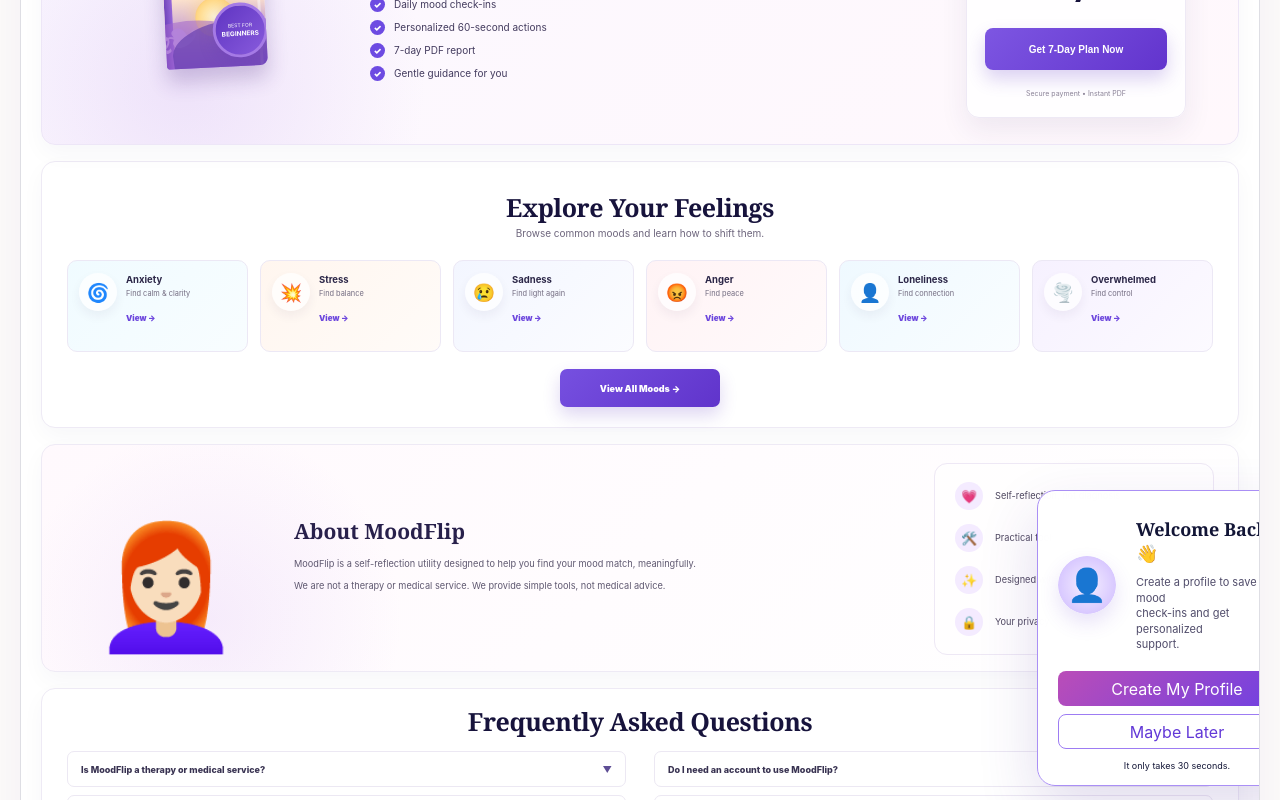
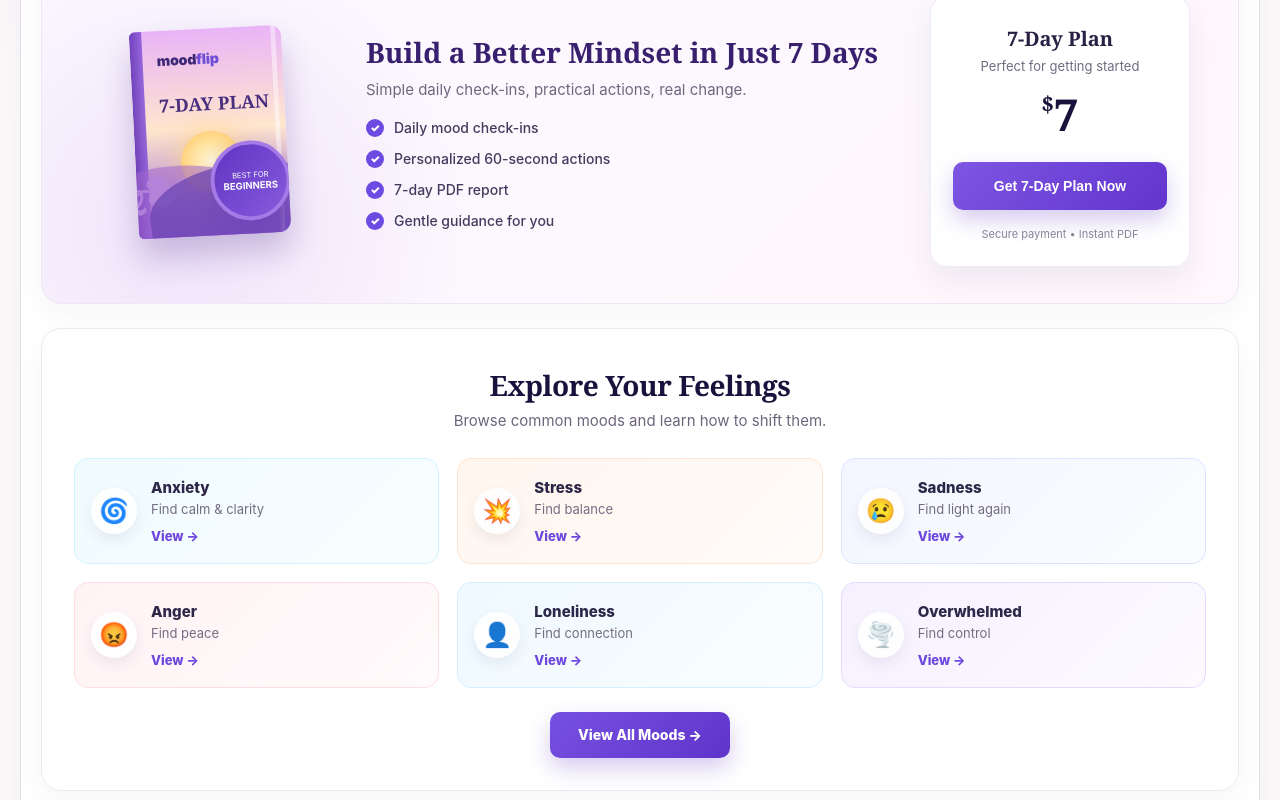
Before and after one commit to CodeStackLab/moodflip-website, a Next.js app: page / in a window 1280 px wide. Shown: the part 1480-2280 px from the top of the page. Built offline with nearby package versions, Linux system fonts and the light colour scheme.

Commit message:
Scale up font sizes, card dimensions, and layout spacing for premium readable UI across all sections

```diff
--- a/app/page.module.css
+++ b/app/page.module.css
@@ -808,48 +808,48 @@
 
 /* =============================================
    NEW SECTIONS: How It Works, Plan, Library,
-   About, FAQ
+   About, FAQ - Rich Readable Desktop Styling
    ============================================= */
 
 .howSection,
 .librarySection,
 .faqSection {
-  margin: 16px 20px;
-  padding: 30px 25px;
+  margin: 24px 20px;
+  padding: 40px 32px;
   border: 1px solid #eeeaf5;
-  border-radius: 14px;
+  border-radius: 20px;
   background: #fff;
-  box-shadow: 0 9px 23px rgba(42, 31, 87, 0.035);
+  box-shadow: 0 12px 30px rgba(42, 31, 87, 0.04);
 }
 
 /* Section heading used in How It Works, Library, FAQ */
 .howHeader {
   text-align: center;
-  margin-bottom: 0;
+  margin-bottom: 24px;
 }
 
 .howHeader h2 {
   margin: 0;
   color: #17133c;
   font-family: Georgia, "Times New Roman", serif;
-  font-size: 25px;
+  font-size: 28px;
   line-height: 1.2;
   letter-spacing: -0.45px;
 }
 
 .howHeader p {
-  margin: 5px 0 0;
+  margin: 8px 0 0;
   color: #6d657c;
-  font-size: 10px;
+  font-size: 15px;
 }
 
 /* How It Works steps */
 .stepsFlow {
   display: grid;
   grid-template-columns: repeat(5, 1fr);
-  gap: 20px;
+  gap: 24px;
   align-items: start;
-  margin-top: 28px;
+  margin-top: 32px;
 }
 
 .howStep {
@@ -857,14 +857,14 @@
 }
 
 .howIcon {
-  width: 72px;
-  height: 72px;
-  margin: 0 auto 10px;
+  width: 80px;
+  height: 80px;
+  margin: 0 auto 14px;
   border-radius: 50%;
   display: grid;
   place-items: center;
-  font-size: 30px;
-  box-shadow: inset 0 0 0 1px rgba(255, 255, 255, 0.8);
+  font-size: 34px;
+  box-shadow: inset 0 0 0 1px rgba(255, 255, 255, 0.8), 0 8px 18px rgba(0,0,0,0.04);
 }
 
 .how_blue { color: #268ac2; background: linear-gradient(135deg, #e7f8ff, #dff0ff); }
@@ -876,58 +876,60 @@
 .howStep > b {
   color: #2d1f8a;
   font-family: Georgia, "Times New Roman", serif;
-  font-size: 20px;
+  font-size: 22px;
+  display: block;
+  margin-bottom: 4px;
 }
 
 .howStep h3 {
-  margin: 5px 0 3px;
+  margin: 6px 0 4px;
   color: #211d43;
-  font-size: 10px;
+  font-size: 15px;
   font-weight: 800;
 }
 
 .howStep p {
-  width: 112px;
+  width: 160px;
   max-width: 100%;
   margin: 0 auto;
-  color: #736b80;
-  font-size: 8px;
-  line-height: 1.35;
+  color: #635b73;
+  font-size: 13px;
+  line-height: 1.45;
 }
 
 /* 7-Day Plan Section */
 .planSection {
   position: relative;
   overflow: hidden;
-  min-height: 280px;
-  margin: 16px 20px;
-  padding: 20px 52px;
+  min-height: 320px;
+  margin: 24px 20px;
+  padding: 36px 48px;
   border: 1px solid #ede6f7;
-  border-radius: 14px;
+  border-radius: 20px;
   display: grid;
-  grid-template-columns: 240px 1fr 220px;
+  grid-template-columns: 240px 1fr 260px;
   gap: 36px;
   align-items: center;
   background:
-    radial-gradient(circle at 12% 78%, rgba(196, 160, 237, 0.25), transparent 15rem),
+    radial-gradient(circle at 12% 78%, rgba(196, 160, 237, 0.25), transparent 18rem),
     linear-gradient(135deg, #fbf8ff, #fff8fc);
-  box-shadow: 0 9px 23px rgba(42, 31, 87, 0.035);
+  box-shadow: 0 12px 30px rgba(42, 31, 87, 0.04);
 }
 
 .bookCompact {
-  transform: scale(0.72);
+  transform: scale(0.95);
   transform-origin: center;
-  margin: -35px auto -22px;
+  margin: 0 auto;
 }
 
 .bookCover {
   position: relative;
-  width: 140px;
-  height: 191px;
+  width: 160px;
+  height: 218px;
   overflow: hidden;
-  border-radius: 5px 10px 10px 5px;
+  border-radius: 6px 12px 12px 6px;
   background: linear-gradient(180deg, #e9b4f7 0%, #ffe6ce 48%, #8b56d9 100%);
-  box-shadow: 0 18px 28px rgba(75, 43, 128, 0.24);
+  box-shadow: 0 20px 32px rgba(75, 43, 128, 0.24);
   transform: rotate(-3deg);
 }
 
@@ -935,7 +937,7 @@
   content: "";
   position: absolute;
   inset: 0 auto 0 0;
-  width: 11px;
+  width: 13px;
   background: linear-gradient(90deg, #6335b8, #8c5bd9);
   opacity: 0.9;
 }
@@ -945,7 +947,7 @@
   position: absolute;
   right: 6px;
   top: 0;
-  width: 4px;
+  width: 5px;
   height: 100%;
   background: rgba(255, 255, 255, 0.45);
 }
@@ -953,10 +955,10 @@
 .bookLogo {
   position: absolute;
   z-index: 4;
-  left: 24px;
-  top: 19px;
+  left: 28px;
+  top: 22px;
   color: #3e2977;
-  font-size: 13px;
+  font-size: 15px;
   font-weight: 900;
   letter-spacing: -0.3px;
 }
@@ -966,33 +968,33 @@
 .bookCover > strong {
   position: absolute;
   z-index: 4;
-  left: 27px;
-  top: 58px;
+  left: 28px;
+  top: 66px;
   color: #4a2f80;
   font-family: Georgia, "Times New Roman", serif;
-  font-size: 17px;
+  font-size: 19px;
 }
 
 .bookSun {
   position: absolute;
   z-index: 2;
   left: 50%;
-  top: 94px;
-  width: 55px;
-  height: 55px;
+  top: 108px;
+  width: 64px;
+  height: 64px;
   border-radius: 50%;
   background: radial-gradient(circle, #fff8d9 0%, #ffd784 64%, #efad62 100%);
   transform: translateX(-50%);
-  box-shadow: 0 0 25px rgba(255, 215, 132, 0.9);
+  box-shadow: 0 0 28px rgba(255, 215, 132, 0.9);
 }
 
 .bookHillOne,
 .bookHillTwo {
   position: absolute;
   left: 50%;
-  bottom: -17px;
-  width: 180px;
-  height: 83px;
+  bottom: -20px;
+  width: 200px;
+  height: 95px;
   border-radius: 50% 50% 0 0;
   transform: translateX(-50%);
 }
@@ -1013,9 +1015,9 @@
   position: absolute;
   z-index: 5;
   right: -2px;
-  bottom: 12px;
-  width: 76px;
-  height: 76px;
+  bottom: 14px;
+  width: 84px;
+  height: 84px;
   border: 4px solid #a57ae6;
   border-radius: 50%;
   display: grid;
@@ -1023,38 +1025,38 @@
   text-align: center;
   color: white;
   background: linear-gradient(135deg, #5f34c2, #885bdc);
-  font-size: 7px;
+  font-size: 8px;
   line-height: 1.25;
-  box-shadow: 0 9px 20px rgba(94, 50, 180, 0.23);
+  box-shadow: 0 10px 22px rgba(94, 50, 180, 0.25);
 }
 
-.bookBadge b { font-size: 9px; }
+.bookBadge b { font-size: 10px; }
 
 .bookLeaf {
   position: absolute;
   z-index: 1;
   bottom: 4px;
   color: #caa9ee;
-  font-size: 78px;
+  font-size: 90px;
   line-height: 1;
   opacity: 0.9;
 }
 
-.bookLeafLeft { left: -16px; transform: rotate(-23deg); }
-.bookLeafRight { right: -4px; transform: rotate(25deg) scaleX(-1); }
+.bookLeafLeft { left: -18px; transform: rotate(-23deg); }
+.bookLeafRight { right: -6px; transform: rotate(25deg) scaleX(-1); }
 
 .planCopy h2 {
   margin: 0;
   color: #39206f;
   font-family: Georgia, "Times New Roman", serif;
-  font-size: 23px;
+  font-size: 28px;
   line-height: 1.25;
 }
 
 .planCopy > p {
-  margin: 8px 0 18px;
+  margin: 10px 0 20px;
   color: #6f677e;
-  font-size: 10px;
+  font-size: 15px;
 }
 
 .planCopy ul {
@@ -1062,242 +1064,262 @@
   padding: 0;
   list-style: none;
   display: grid;
-  gap: 11px;
+  gap: 14px;
 }
 
 .planCopy li {
   position: relative;
-  padding-left: 24px;
+  padding-left: 28px;
   color: #433b5e;
-  font-size: 10px;
+  font-size: 14px;
+  font-weight: 500;
 }
 
 .planCopy li::before {
   content: "✓";
   position: absolute;
   left: 0;
-  top: -1px;
-  width: 15px;
-  height: 15px;
+  top: 0px;
+  width: 18px;
+  height: 18px;
   border-radius: 50%;
   display: grid;
   place-items: center;
   color: #fff;
   background: #6d4be2;
-  font-size: 9px;
+  font-size: 11px;
   font-weight: 900;
 }
 
 .priceCard {
-  padding: 22px 18px 17px;
+  padding: 28px 22px 24px;
   border: 1px solid #eee9f5;
-  border-radius: 13px;
+  border-radius: 16px;
   text-align: center;
-  background: rgba(255, 255, 255, 0.88);
-  box-shadow: 0 12px 28px rgba(50, 33, 104, 0.08);
+  background: rgba(255, 255, 255, 0.95);
+  box-shadow: 0 14px 32px rgba(50, 33, 104, 0.08);
 }
 
 .priceCard h3 {
-  margin: 0 0 4px;
+  margin: 0 0 6px;
   color: #292044;
   font-family: Georgia, "Times New Roman", serif;
-  font-size: 16px;
+  font-size: 20px;
 }
 
-.priceCard p { margin: 0; color: #726a80; font-size: 9px; }
+.priceCard p { margin: 0; color: #726a80; font-size: 13px; }
 
 .priceCard > strong {
   display: block;
-  margin: 16px 0 4px;
+  margin: 18px 0 6px;
   color: #17133c;
   font-family: Georgia, "Times New Roman", serif;
-  font-size: 38px;
+  font-size: 44px;
   line-height: 1;
 }
 
-.priceCard > strong span { font-size: 18px; vertical-align: top; }
+.priceCard > strong span { font-size: 22px; vertical-align: top; }
 
 .priceCard button {
   width: 100%;
-  height: 42px;
-  margin: 18px 0 10px;
+  height: 48px;
+  margin: 20px 0 12px;
   border: 0;
-  border-radius: 8px;
+  border-radius: 10px;
   color: white;
   background: linear-gradient(135deg, #7d56e2, #6234cd);
-  font-size: 10px;
-  font-weight: 900;
+  font-size: 14px;
+  font-weight: 800;
   cursor: pointer;
-  box-shadow: 0 9px 18px rgba(93, 52, 197, 0.22);
+  box-shadow: 0 10px 22px rgba(93, 52, 197, 0.25);
+  transition: transform 0.15s ease, box-shadow 0.15s ease;
 }
 
-.priceCard small { color: #8b8397; font-size: 7px; }
+.priceCard button:hover {
+  transform: translateY(-2px);
+  box-shadow: 0 14px 26px rgba(93, 52, 197, 0.32);
+}
+
+.priceCard small { color: #8b8397; font-size: 11px; }
 
 /* Explore / Library Section */
-.librarySection { padding-bottom: 20px; }
+.librarySection { padding-bottom: 32px; }
 
 .libraryGrid {
   display: grid;
-  grid-template-columns: repeat(6, minmax(0, 1fr));
-  gap: 12px;
-  margin-top: 21px;
+  grid-template-columns: repeat(3, minmax(0, 1fr));
+  gap: 18px;
+  margin-top: 28px;
 }
 
 .libraryCard {
-  min-height: 92px;
-  padding: 12px 11px;
+  min-height: 100px;
+  padding: 18px 16px;
   border: 1px solid #ece8f5;
-  border-radius: 10px;
+  border-radius: 14px;
   display: grid;
-  grid-template-columns: 38px 1fr;
-  gap: 9px;
-  align-items: start;
+  grid-template-columns: 46px 1fr;
+  gap: 14px;
+  align-items: center;
+  transition: transform 0.15s ease, box-shadow 0.15s ease;
 }
 
-.library_cyan { background: linear-gradient(135deg, #f0fbff, #f8fdff); }
-.library_orange { background: linear-gradient(135deg, #fff6ef, #fffbf8); }
-.library_blue { background: linear-gradient(135deg, #f3f6ff, #fbfcff); }
-.library_rose { background: linear-gradient(135deg, #fff3f5, #fffafb); }
-.library_sky { background: linear-gradient(135deg, #eff9ff, #f9fdff); }
-.library_violet { background: linear-gradient(135deg, #f6f1ff, #fcfaff); }
+.libraryCard:hover {
+  transform: translateY(-2px);
+  box-shadow: 0 10px 22px rgba(45, 30, 95, 0.06);
+}
+
+.library_cyan { background: linear-gradient(135deg, #f0fbff, #f8fdff); border-color: #d1f2ff; }
+.library_orange { background: linear-gradient(135deg, #fff6ef, #fffbf8); border-color: #ffe4d1; }
+.library_blue { background: linear-gradient(135deg, #f3f6ff, #fbfcff); border-color: #dbe4ff; }
+.library_rose { background: linear-gradient(135deg, #fff3f5, #fffafb); border-color: #ffdce2; }
+.library_sky { background: linear-gradient(135deg, #eff9ff, #f9fdff); border-color: #d3efff; }
+.library_violet { background: linear-gradient(135deg, #f6f1ff, #fcfaff); border-color: #e6d9ff; }
 
 .libraryCard > span {
-  width: 38px;
-  height: 38px;
+  width: 46px;
+  height: 46px;
   border-radius: 50%;
   display: grid;
   place-items: center;
-  background: rgba(255, 255, 255, 0.75);
-  font-size: 18px;
-  box-shadow: 0 5px 11px rgba(48, 34, 90, 0.06);
+  background: rgba(255, 255, 255, 0.9);
+  font-size: 24px;
+  box-shadow: 0 6px 14px rgba(48, 34, 90, 0.08);
 }
 
-.libraryCard strong { display: block; margin-top: 1px; color: #2c2748; font-size: 9.5px; }
-.libraryCard p { margin: 4px 0 7px; color: #746d82; font-size: 7.4px; }
-.libraryCard a { color: #6c46dd; text-decoration: none; font-size: 8px; font-weight: 900; }
+.libraryCard strong { display: block; margin-top: 1px; color: #2c2748; font-size: 15px; font-weight: 800; }
+.libraryCard p { margin: 4px 0 8px; color: #746d82; font-size: 13px; }
+.libraryCard a { color: #6c46dd; text-decoration: none; font-size: 13px; font-weight: 800; }
 
 .allMoodsButton {
   width: max-content;
-  min-width: 160px;
-  height: 38px;
-  margin: 17px auto 0;
-  padding: 0 24px;
-  border-radius: 7px;
+  min-width: 180px;
+  height: 46px;
+  margin: 24px auto 0;
+  padding: 0 28px;
+  border-radius: 10px;
   display: flex;
   align-items: center;
   justify-content: center;
   color: #fff;
   background: linear-gradient(135deg, #7650e0, #6034cb);
   text-decoration: none;
-  font-size: 9px;
-  font-weight: 900;
-  box-shadow: 0 8px 17px rgba(91, 50, 192, 0.2);
+  font-size: 14px;
+  font-weight: 800;
+  box-shadow: 0 10px 22px rgba(91, 50, 192, 0.25);
+  transition: transform 0.15s ease, box-shadow 0.15s ease;
+}
+
+.allMoodsButton:hover {
+  transform: translateY(-2px);
+  box-shadow: 0 14px 26px rgba(91, 50, 192, 0.32);
 }
 
 /* About Section */
 .aboutSection {
-  min-height: 228px;
-  margin: 16px 20px;
-  padding: 13px 24px 12px;
+  min-height: 240px;
+  margin: 24px 20px;
+  padding: 32px 36px;
   border: 1px solid #eeeaf5;
-  border-radius: 14px;
+  border-radius: 20px;
   display: grid;
-  grid-template-columns: 200px 1fr 280px;
-  gap: 28px;
+  grid-template-columns: 180px 1fr 340px;
+  gap: 32px;
   align-items: center;
   background:
-    radial-gradient(circle at 14% 77%, rgba(220, 192, 245, 0.26), transparent 12rem),
+    radial-gradient(circle at 14% 77%, rgba(220, 192, 245, 0.26), transparent 14rem),
     linear-gradient(135deg, #fff9fd, #fff);
-  box-shadow: 0 9px 23px rgba(42, 31, 87, 0.035);
+  box-shadow: 0 12px 30px rgba(42, 31, 87, 0.04);
 }
 
 .aboutIllustration {
-  align-self: end;
-  min-height: 180px;
   display: flex;
-  align-items: flex-end;
+  align-items: center;
   justify-content: center;
 }
 
 .aboutCopy h2 {
-  margin: 0 0 12px;
+  margin: 0 0 14px;
   color: #28204b;
   font-family: Georgia, "Times New Roman", serif;
-  font-size: 21px;
+  font-size: 26px;
 }
 
-.aboutCopy p { margin: 0 0 8px; color: #5f5870; font-size: 9.2px; line-height: 1.5; }
+.aboutCopy p { margin: 0 0 10px; color: #5f5870; font-size: 14px; line-height: 1.6; }
 
 .aboutPoints {
-  padding: 18px 20px;
+  padding: 24px 24px;
   border: 1px solid #eee8f5;
-  border-radius: 13px;
-  background: rgba(255, 255, 255, 0.74);
+  border-radius: 16px;
+  background: rgba(255, 255, 255, 0.85);
+  box-shadow: 0 8px 20px rgba(0,0,0,0.02);
 }
 
 .aboutPoints p {
-  margin: 0 0 14px;
+  margin: 0 0 16px;
   display: flex;
   align-items: center;
-  gap: 12px;
+  gap: 14px;
   color: #4f4860;
-  font-size: 9.2px;
+  font-size: 14px;
+  font-weight: 600;
 }
 
 .aboutPoints p:last-child { margin-bottom: 0; }
 
 .aboutPoints span {
-  width: 28px;
-  height: 28px;
+  width: 32px;
+  height: 32px;
   border-radius: 50%;
   display: grid;
   place-items: center;
   color: #9a4acb;
   background: #f4ebff;
-  font-size: 13px;
+  font-size: 15px;
   flex-shrink: 0;
 }
 
 /* FAQ Section */
-.faqSection { padding-top: 17px; padding-bottom: 18px; }
+.faqSection { padding-top: 36px; padding-bottom: 36px; }
 
 .faqGrid {
   display: grid;
   grid-template-columns: repeat(2, minmax(0, 1fr));
-  gap: 8px 28px;
-  margin-top: 15px;
+  gap: 14px 32px;
+  margin-top: 24px;
 }
 
 .faqGrid details {
   overflow: hidden;
   border: 1px solid #ece8f3;
-  border-radius: 7px;
+  border-radius: 12px;
   background: #fff;
+  box-shadow: 0 4px 12px rgba(0,0,0,0.015);
 }
 
 .faqGrid summary {
-  min-height: 34px;
-  padding: 0 13px;
+  min-height: 48px;
+  padding: 0 18px;
   list-style: none;
   display: flex;
   align-items: center;
   justify-content: space-between;
-  gap: 10px;
+  gap: 12px;
   color: #383251;
-  font-size: 9px;
-  font-weight: 800;
+  font-size: 14px;
+  font-weight: 700;
   cursor: pointer;
 }
 
 .faqGrid summary::-webkit-details-marker { display: none; }
-.faqGrid summary span { color: #5e4e95; transition: transform 180ms ease; }
+.faqGrid summary span { color: #5e4e95; font-size: 12px; transition: transform 180ms ease; }
 .faqGrid details[open] summary span { transform: rotate(180deg); }
 
 .faqGrid details p {
   margin: 0;
-  padding: 10px 13px 12px;
+  padding: 14px 18px 16px;
   border-top: 1px solid #f0edf5;
   color: #6c6577;
-  font-size: 8.5px;
-  line-height: 1.5;
+  font-size: 13px;
+  line-height: 1.6;
 }
```
